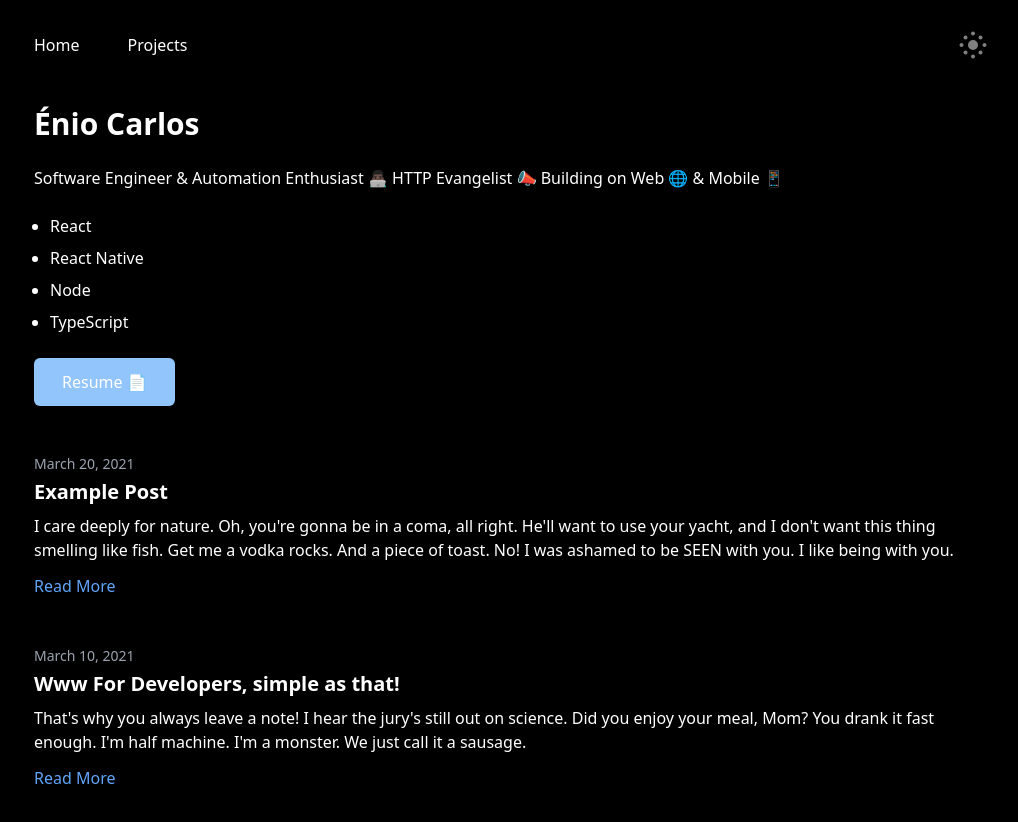
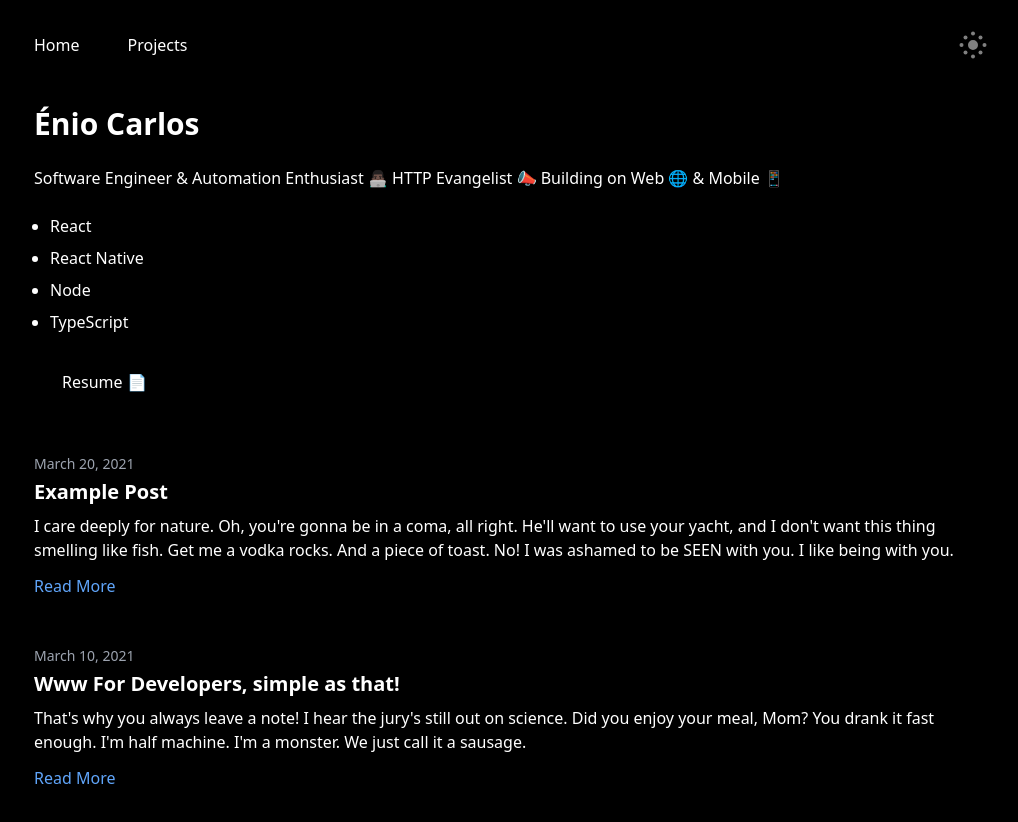
Before and after one commit to eniodev/enio, a Next.js app: page / in a window 1280 px wide. Shown: the top 822 px of the page, without its empty margins (126-1144 px from the left). Built offline with nearby package versions, Linux system fonts and the light colour scheme.

Commit message:
started editing

```diff
--- a/pages/index.tsx
+++ b/pages/index.tsx
@@ -24,7 +24,7 @@ export const Index = ({ posts }: IndexProps): JSX.Element => {
 
       <a
         href="https://github.com/ChangoMan/nextjs-typescript-mdx-blog"
-        className="inline-block px-7 py-3 rounded-md text-white dark:text-white bg-blue-300 hover:bg-blue-500 hover:text-white dark:hover:text-white"
+        className="inline-block px-7 py-3 rounded-md text-white dark:text-white bg-black-200 hover:bg-black-300 hover:text-white dark:hover:text-white"
       >
         Resume 📄
       </a>
```
